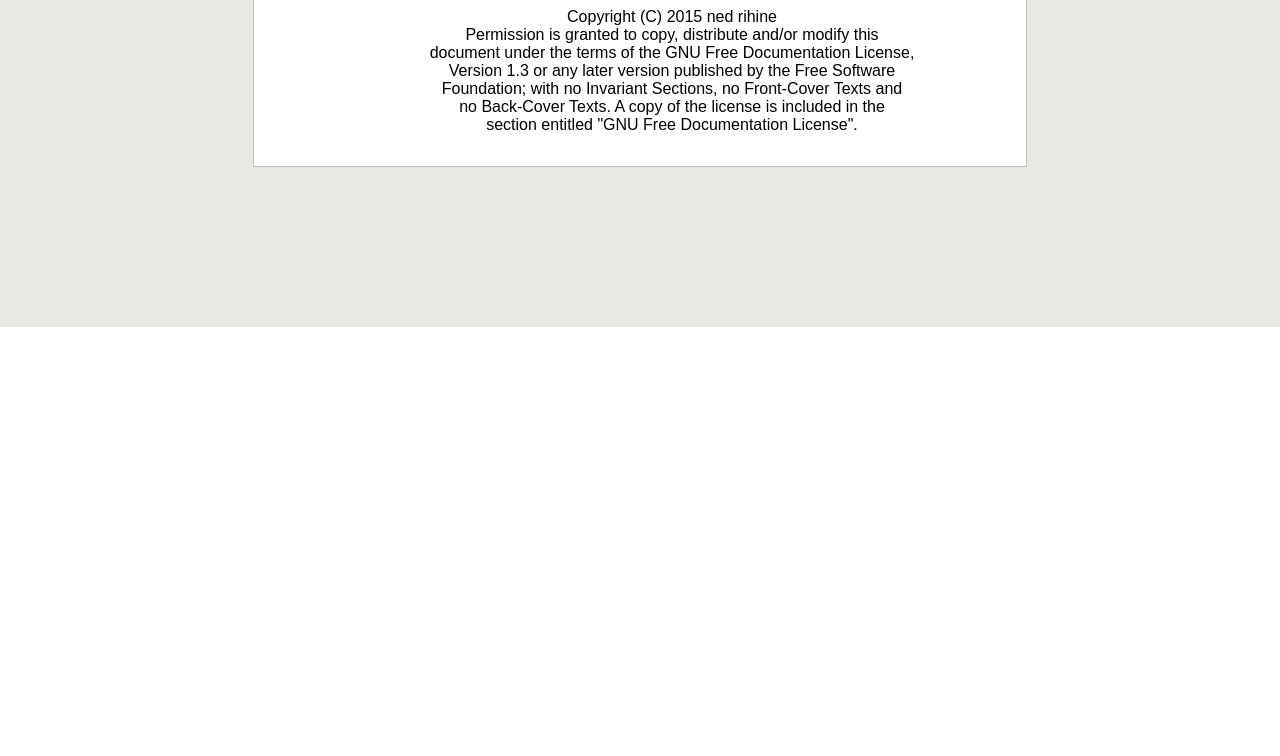
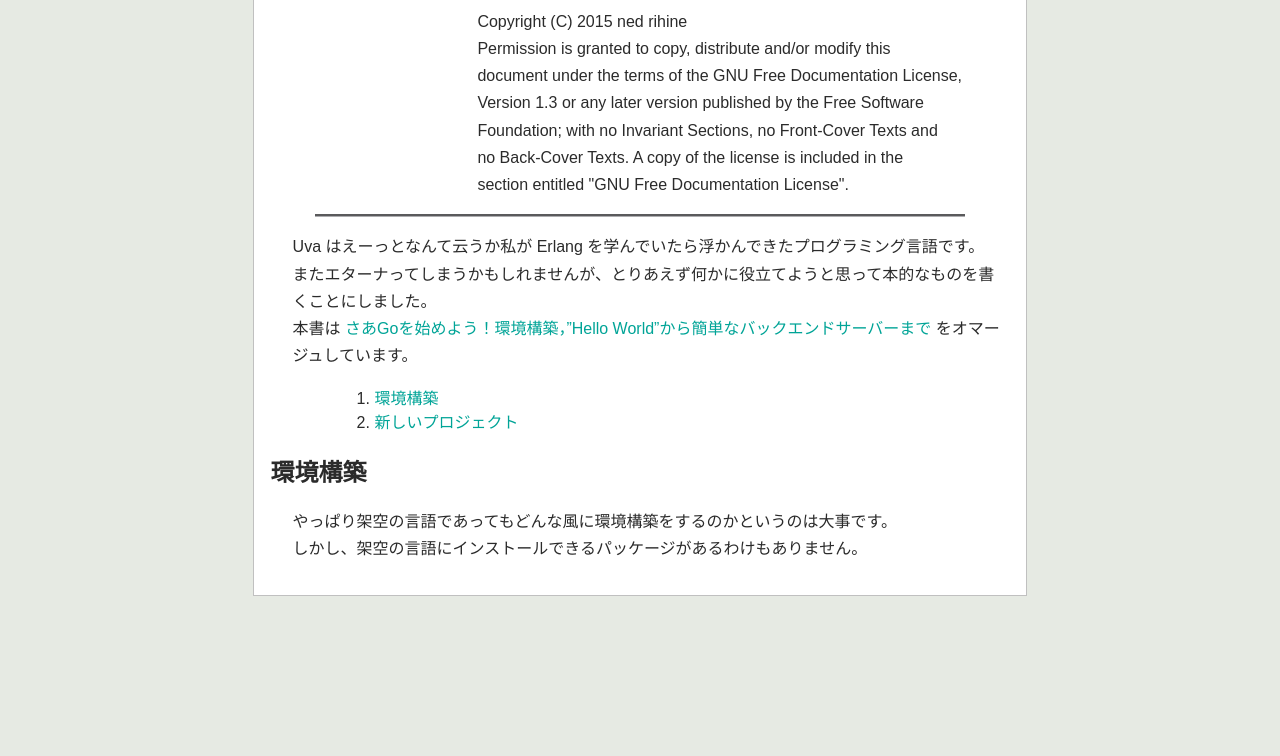
Before and after one commit to noqisofon/how-i-start-uva, a plain HTML site: page index.html in a window 1280 px wide. Shown: the part 258-1014 px from the top of the page. Before the commit the page ends 800 px from the top, so only its background shows below. Drawn offline with Linux system fonts and the light colour scheme.

Commit message:
add topic1

```diff
--- a/assets/styles/main.css
+++ b/assets/styles/main.css
@@ -1,9 +1,45 @@
-@charset "utf-8"
+@charset "utf-8";
 
 html {
     color: #2b2b2b;  /* 黒 */
-    font-family: 'メイリオ', 'TakaoPGothic';
+    font-family: 'メイリオ', 'Migu 1C', 'TakaoPGothic', sans-serif;
 }
+
+body {
+    background-color: #e6eae3;   /* 灰黄緑 */
+}
+
+div p {
+    padding-left: 3%;
+    line-height: 170%;
+}
+
+hr {
+    width: 88%;
+    border: none;
+    border-top: #adadb0 3px groove;  /* 銀鼠 */
+}
+
+a:link,
+a:visited {
+    text-decoration: none;
+}
+
+/* 未訪問のリンクの色 */
+a:link {
+    color: #00a497;   /* 翡翠色 */
+}
+
+/* 訪問済みのリンクの色 */
+a:visited {
+    color: #1f3134;  /* 百入茶 */
+}
+
+/* カーソルが乗っているリンクの色 */
+a:hover, a:active {
+    text-decoration: underline;
+}
+
 
 div#page {
     width: 100%;
@@ -11,9 +47,7 @@ div#page {
 }
 
 div#contents {
-    margin: auto;
     padding: 10em;
-    background-color: #e6eae3;   /* 灰黄緑 */
 }
 
 div#post {
@@ -25,10 +59,14 @@ div#post {
     width: 77%;
 }
 
-.center {
+h1.title {
     text-align: center;
 }
 
-.copyright {
+p.copyright {
+    margin-left: 25%;
+}
+
+div.table-of-contents ol {
     margin-left: 4em;
 }
--- a/index.html
+++ b/index.html
@@ -9,21 +9,46 @@
 
   <title>さあ、Uva を始めよう！</title>
  </head>
- <body>
+ <body id="layout">
   <div id="page">
    <div id="contents">
     <div id="post">
 
-    <h1 class="center">さあ Uva を始めよう！</h1>
+    <h1 class="title">さあ Uva を始めよう！</h1>
+    <div class="center">
+     <p class="copyright">Copyright (C) 2015 ned rihine<br />
+      Permission is granted to copy, distribute and/or modify this<br />
+      document under the terms of the GNU Free Documentation License,<br />
+      Version 1.3 or any later version published by the Free Software<br />
+      Foundation; with no Invariant Sections, no Front-Cover Texts and<br />
+      no Back-Cover Texts.  A copy of the license is included in the<br />
+      section entitled "GNU Free Documentation License".</p>
+    </div>
 
-    <p class="copyright center">Copyright (C) 2015 ned rihine<br />
-     Permission is granted to copy, distribute and/or modify this<br />
-     document under the terms of the GNU Free Documentation License,<br />
-     Version 1.3 or any later version published by the Free Software<br />
-     Foundation; with no Invariant Sections, no Front-Cover Texts and<br />
-     no Back-Cover Texts.  A copy of the license is included in the<br />
-     section entitled "GNU Free Documentation License".</p>
+    <hr />
+
+    <div>
+     <p>Uva はえーっとなんて云うか私が Erlang を学んでいたら浮かんできたプログラミング言語です。<br />
+      またエターナってしまうかもしれませんが、とりあえず何かに役立てようと思って本的なものを書くことにしました。<br />
+      本書は <a href="http://postd.cc/how-i-start-go/">さあGoを始めよう！環境構築，”Hello World”から簡単なバックエンドサーバーまで</a> をオマージュしています。</p>
+
+     <p></p>
     </div>
+
+    <div class="table-of-contents">
+     <ol>
+      <li> <a href="#environmental-construction">環境構築</a> </li>
+      <li> <a href="#new-project">新しいプロジェクト</a> </li>
+     </ol>
+    </div>
+
+    <div>
+     <h2>環境構築</h2>
+
+     <p>やっぱり架空の言語であってもどんな風に環境構築をするのかというのは大事です。<br />
+     しかし、架空の言語にインストールできるパッケージがあるわけもありません。</p>
+    </div>
+
    </div>
   </div>
  </body>
```
